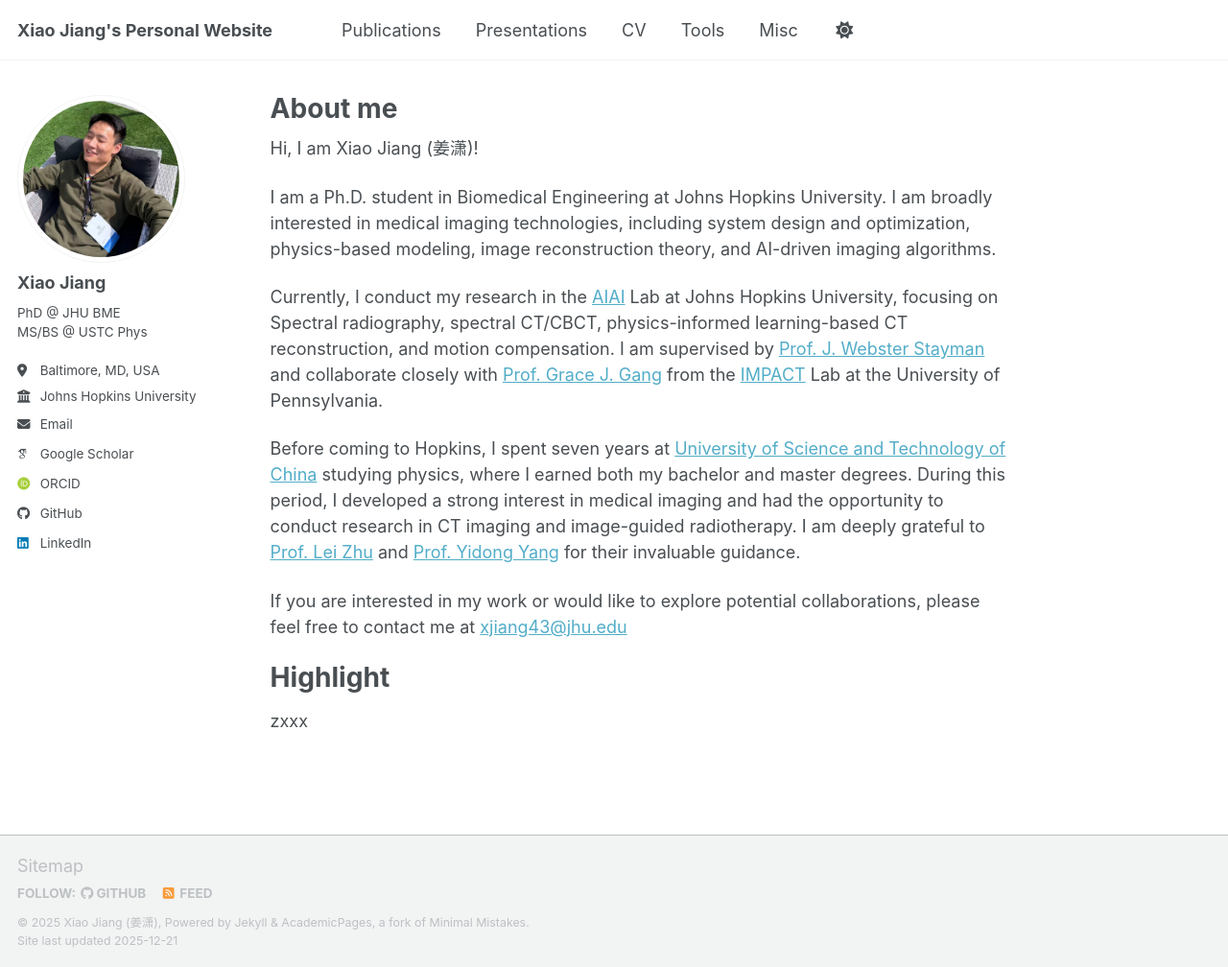
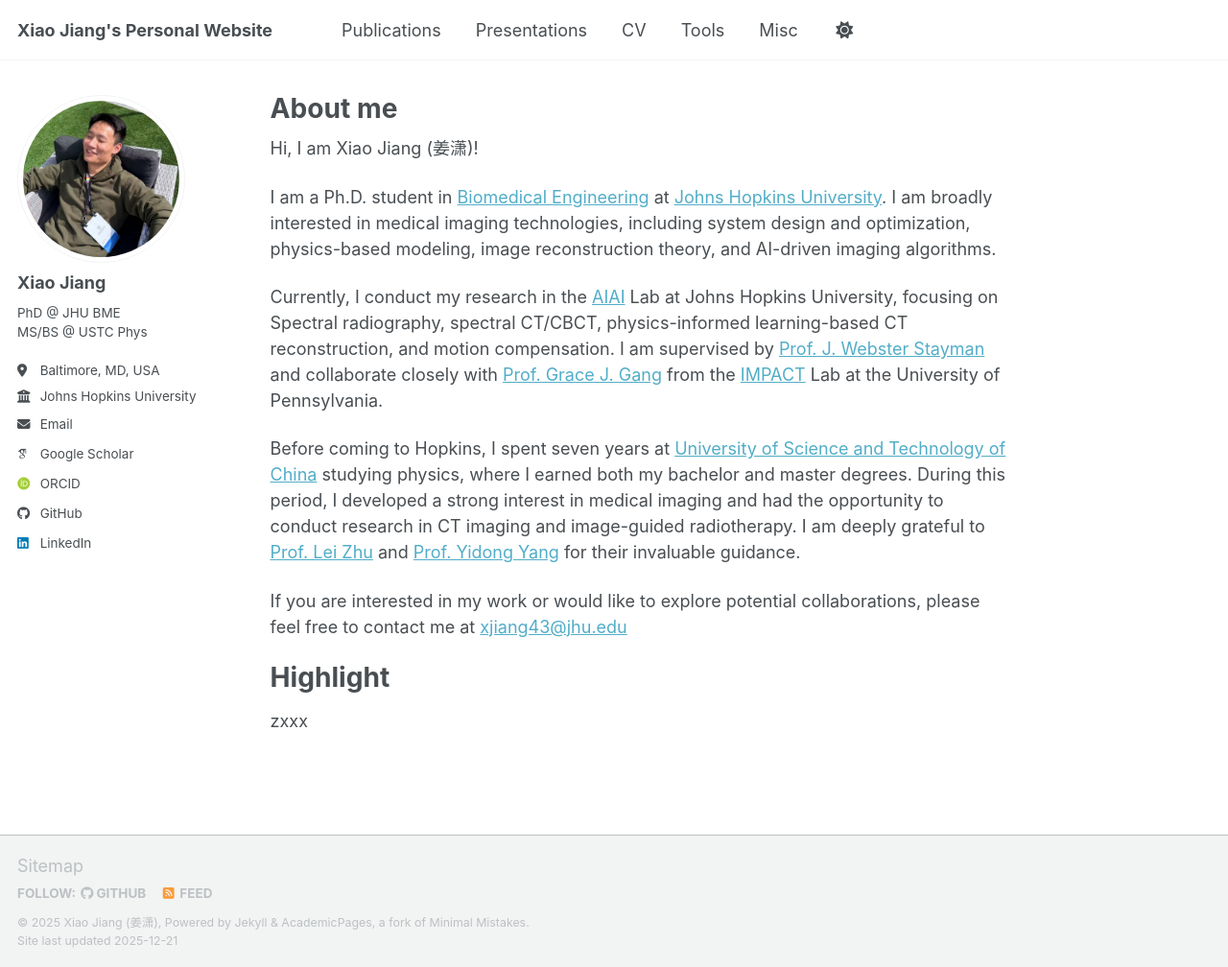
Before and after one commit to Xiao-Jiang-22/Xiao-Jiang-22.github.io, a Jekyll site: the page built from _pages/about.md, in a window 1280 px wide and 1008 px high. Shown: the whole window at 96% size. Built offline with Jekyll 4.4.1, drawn with Linux system fonts in a browser that asks for light colours; some web fonts are replaced; a script bundle is joined from its source files by our own code; library files that are not in the unit come from our copies; part of the change alters nothing that is shown.

```diff
--- a/_pages/about.md
+++ b/_pages/about.md
@@ -9,7 +9,7 @@ redirect_from:
 
 Hi, I am Xiao Jiang (姜潇)!
 
-I am a Ph.D. student in Biomedical Engineering at Johns Hopkins University. I am broadly interested in medical imaging technologies, including system design and optimization, physics-based modeling, image reconstruction theory, and AI-driven imaging algorithms.
+I am a Ph.D. student in [Biomedical Engineering](https://www.bme.jhu.edu/) at [Johns Hopkins University](https://www.jhu.edu/). I am broadly interested in medical imaging technologies, including system design and optimization, physics-based modeling, image reconstruction theory, and AI-driven imaging algorithms.
 
 Currently, I conduct my research in the [AIAI](https://aiai.jhu.edu/) Lab at Johns Hopkins University, focusing on Spectral radiography, spectral CT/CBCT, physics-informed learning-based CT reconstruction, and motion compensation. I am supervised by [Prof. J. Webster Stayman](https://www.bme.jhu.edu/people/faculty/j-webster-stayman/) and collaborate closely with [Prof. Grace J. Gang](https://www.med.upenn.edu/apps/faculty/index.php/g275/p9660505) from the [IMPACT](https://www3.pennmedicine.org/departments-and-centers/department-of-radiology/radiology-research/labs-and-centers/quantitative/laboratory-for-imaging-physics-analysis-and-clinical-translation) Lab at the University of Pennsylvania.
 
```
